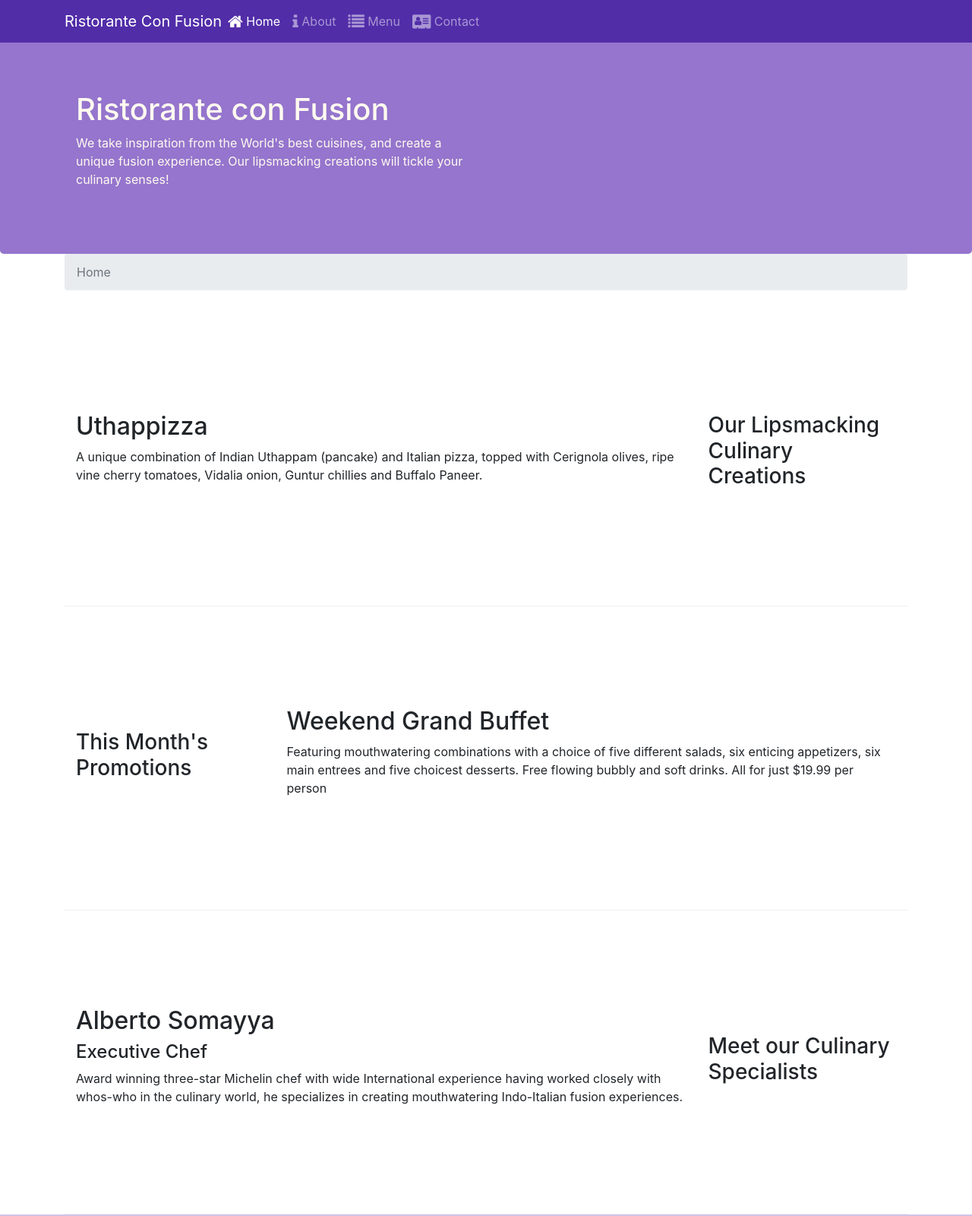
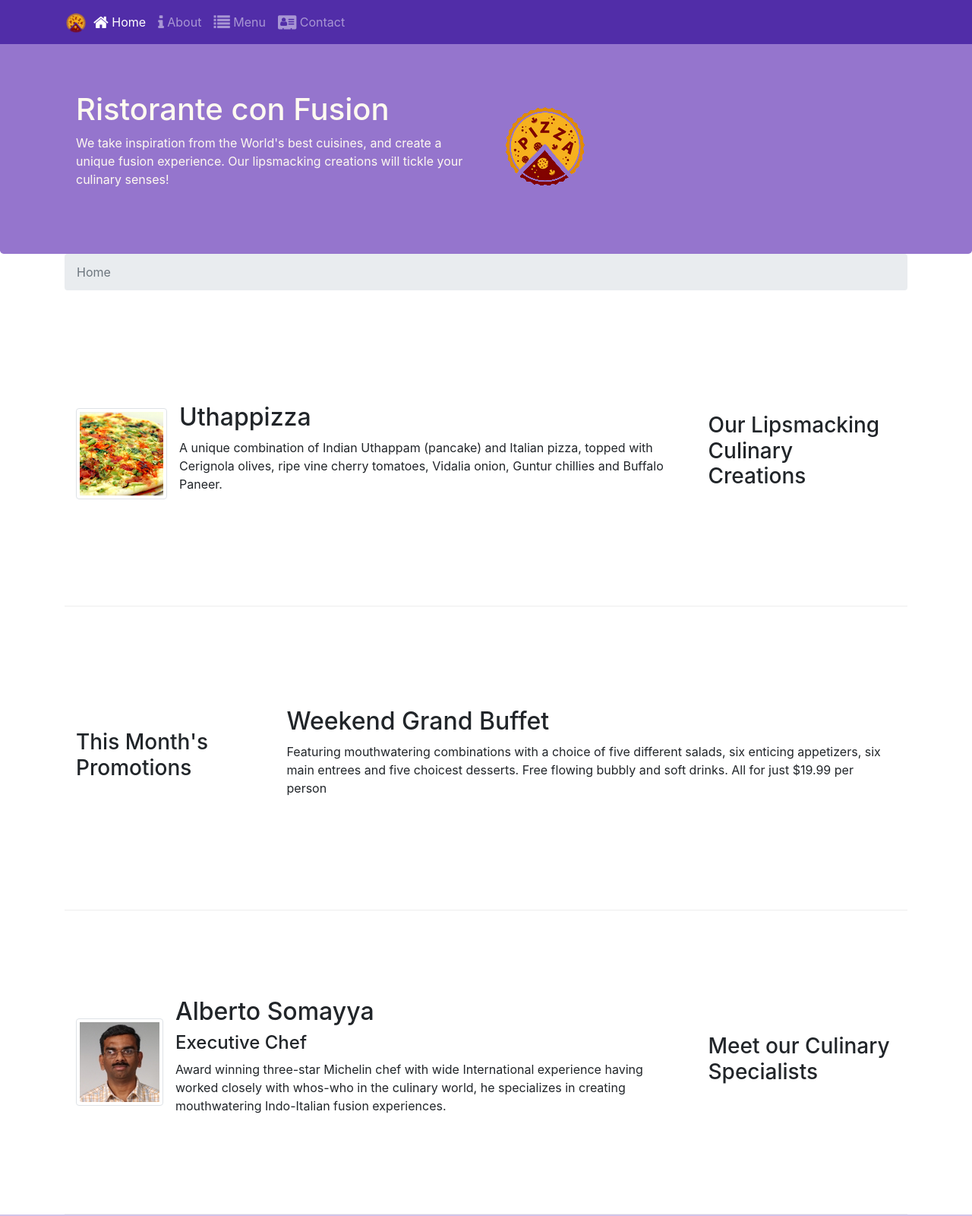
Before and after one commit to RamsesNtibu/Front-End-Bootstrap4, a website: page index.html in a window 1280 px wide. Shown: the top 1600 px of the page at 76% size. Drawn offline with nearby package versions, Linux system fonts and the light colour scheme.

Commit message:
added brand logo (#10)

```diff
--- a/index.html
+++ b/index.html
@@ -21,7 +21,7 @@
         <button class="navbar-toggler" type="button" data-toggle="collapse" data-target="#Navbar">
           <span class="navbar-toggler-icon"></span>
         </button>
-        <a class="navbar-brand mr-auto" href="#">Ristorante Con Fusion</a>
+        <a class="navbar-brand mr-auto" href="#"><img src="img/logo.png" height="30" width="30" /></a>
         <div class="collapse navbar-collapse" id="Navbar">
           <ul class="navbar-nav mr-auto">
             <li class="nav-item active">
@@ -50,7 +50,9 @@
               culinary senses!
             </p>
           </div>
-          <div class="col-12 col-sm"></div>
+          <div class="col-12 col-sm align-self-center">
+            <img src="img/logo.png" class="img-fluid" alt="" />
+          </div>
         </div>
       </div>
     </header>
@@ -64,11 +66,16 @@
           <h3>Our Lipsmacking Culinary Creations</h3>
         </div>
         <div class="col col-sm order-sm-first col-md">
-          <h2>Uthappizza</h2>
+          <div class="media">
+            <img class="d-flex mr-3 img-thumbnail align-self-center" src="img/uthappizza.png" alt="uthapizza" />
+            <div class="media-body">
+              <h2 class="mt-0">Uthappizza</h2>
               <p class="d-none d-sm-block">
                 A unique combination of Indian Uthappam (pancake) and Italian pizza, topped with Cerignola olives, ripe vine cherry tomatoes, Vidalia
                 onion, Guntur chillies and Buffalo Paneer.
               </p>
+            </div>
+          </div>
         </div>
       </div>
 
@@ -90,12 +97,17 @@
           <h3>Meet our Culinary Specialists</h3>
         </div>
         <div class="col col-sm order-sm-first col-md">
-          <h2>Alberto Somayya</h2>
+          <div class="media">
+            <img class="d-flex mr-3 img-thumbnail align-self-center" src="img/alberto.png" alt="alberto" />
+            <div class="media-body">
+              <h2 class="mt-0">Alberto Somayya</h2>
               <h4>Executive Chef</h4>
               <p class="d-none d-sm-block">
-            Award winning three-star Michelin chef with wide International experience having worked closely with whos-who in the culinary world, he
-            specializes in creating mouthwatering Indo-Italian fusion experiences.
+                Award winning three-star Michelin chef with wide International experience having worked closely with whos-who in the culinary world,
+                he specializes in creating mouthwatering Indo-Italian fusion experiences.
               </p>
+            </div>
+          </div>
         </div>
       </div>
     </div>
```
Also changed, not shown: aboutus.html (+4 -2 lines), contactus.html (+4 -2 lines), img/alberto.png (added), img/buffet.png (added), img/logo.png (added), img/uthappizza.png (added), 1 other file. Lines whose indentation alone changed are shown as unchanged.
